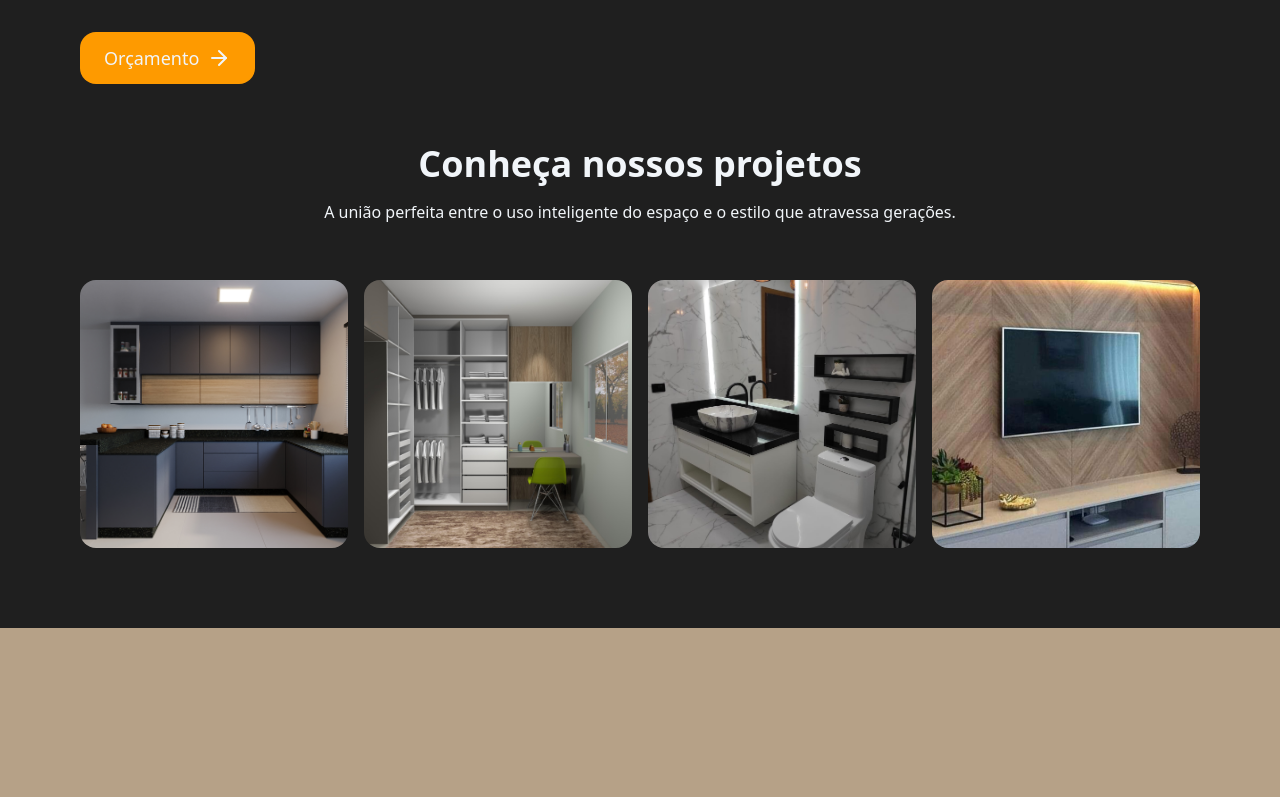
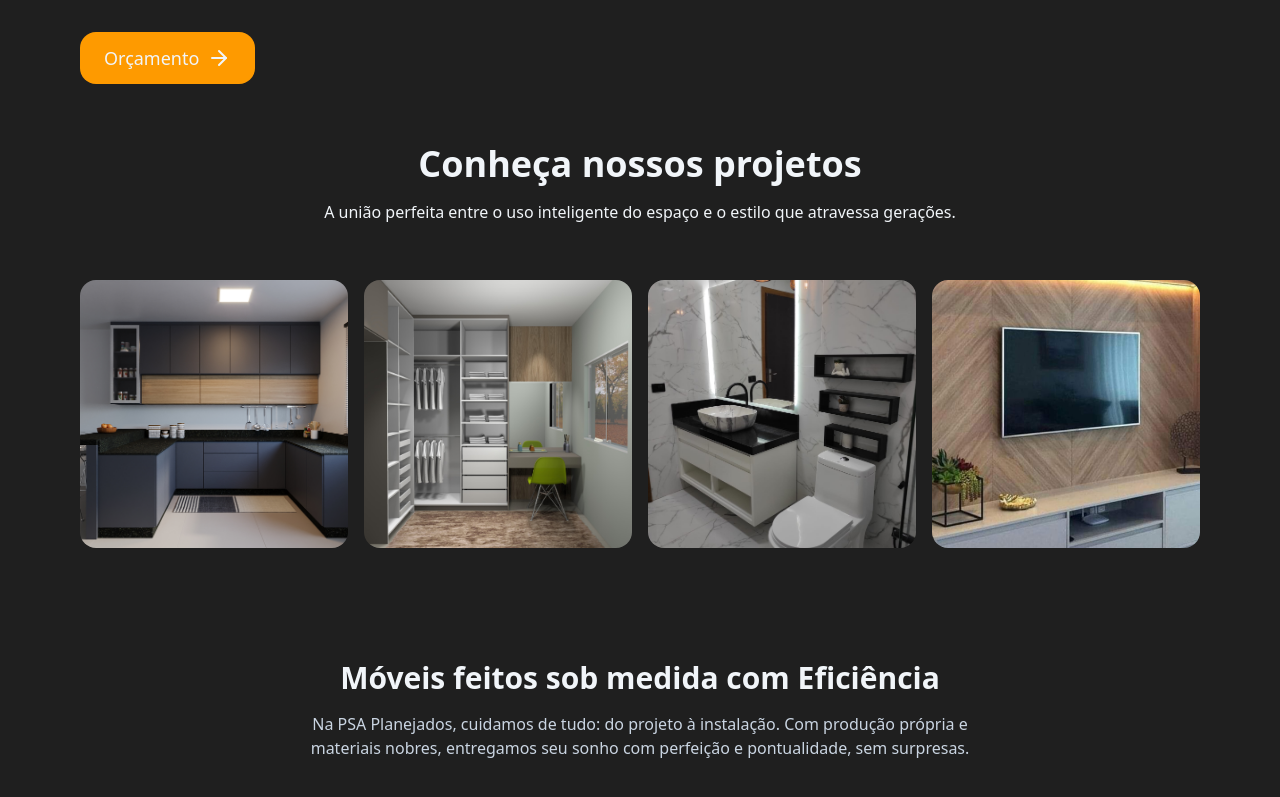
Before and after one commit to agripe049/marcenaria, a React (Vite) app: page / in a window 1280 px wide. Shown: the part 321-1118 px from the top of the page. Before the commit the page ends 949 px from the top, so only its background shows below. Built offline with nearby package versions, Linux system fonts and the light colour scheme.

Commit message:
Fazendo a seção de características, fazer um array e listar com o map

```diff
--- a/src/App.jsx
+++ b/src/App.jsx
@@ -1,3 +1,4 @@
+import Features from './components/Features'
 import Header from './components/Header'
 import Hero from './components/Hero'
 
@@ -9,6 +10,7 @@ function App() {
     <div>
       <Header />
       <Hero />
+      <Features />
     </div>
   )
 }
--- /dev/null
+++ b/src/components/Features.jsx
@@ -0,0 +1,24 @@
+import { motion } from 'framer-motion'
+
+const Features = () => {
+    return (
+        <div className='bg-[#1f1f1f] text-slate-100'>
+            <section id='features' className='mx-auto max-w-6xl px-4 py-8'>
+                <h2 className='text-3xl font-bold text-center'>
+                    Móveis feitos sob medida com Eficiência
+                </h2>
+                <p className='text-slate-300 mt-4 text-center max-w-2xl mx-auto'>Na PSA Planejados, cuidamos de tudo:
+                    do projeto à instalação. Com produção
+                    própria e materiais nobres,
+                    entregamos seu sonho com perfeição
+                    e pontualidade, sem surpresas.</p>
+
+                    <div className='mt-8 grid grid-cols-2 gap-4'>
+
+                    </div>
+            </section>
+        </div>
+    )
+}
+
+export default Features
--- a/src/components/Hero.jsx
+++ b/src/components/Hero.jsx
@@ -14,9 +14,6 @@ const Hero = () => {
         { label: "Banheiro", imagem: banheiro },
         { label: "Sala", imagem: sala }
     ];
-
-
-
 
     return (
         <div className="bg-[#1f1f1f] text-slate-100">
@@ -52,7 +49,6 @@ const Hero = () => {
                         </a>*/}
                     </motion.div>
 
-
                     <motion.div initial={{ opacity: 0, y: 20 }}
                         animate={{ opacity: 1, y: 0 }}
                         transition={{ duration: 2 }}
@@ -62,7 +58,6 @@ const Hero = () => {
                             o uso inteligente do espaço e o estilo que
                             atravessa gerações.</p>
                     </motion.div>
-
 
                     <motion.div initial={{ opacity: 0, y: 20 }}
                         animate={{ opacity: 1, y: 0 }}
@@ -81,7 +76,6 @@ const Hero = () => {
                                 </div>
                             </div>
                         ))}
-
                     </motion.div>
                 </div>
             </section>
```
